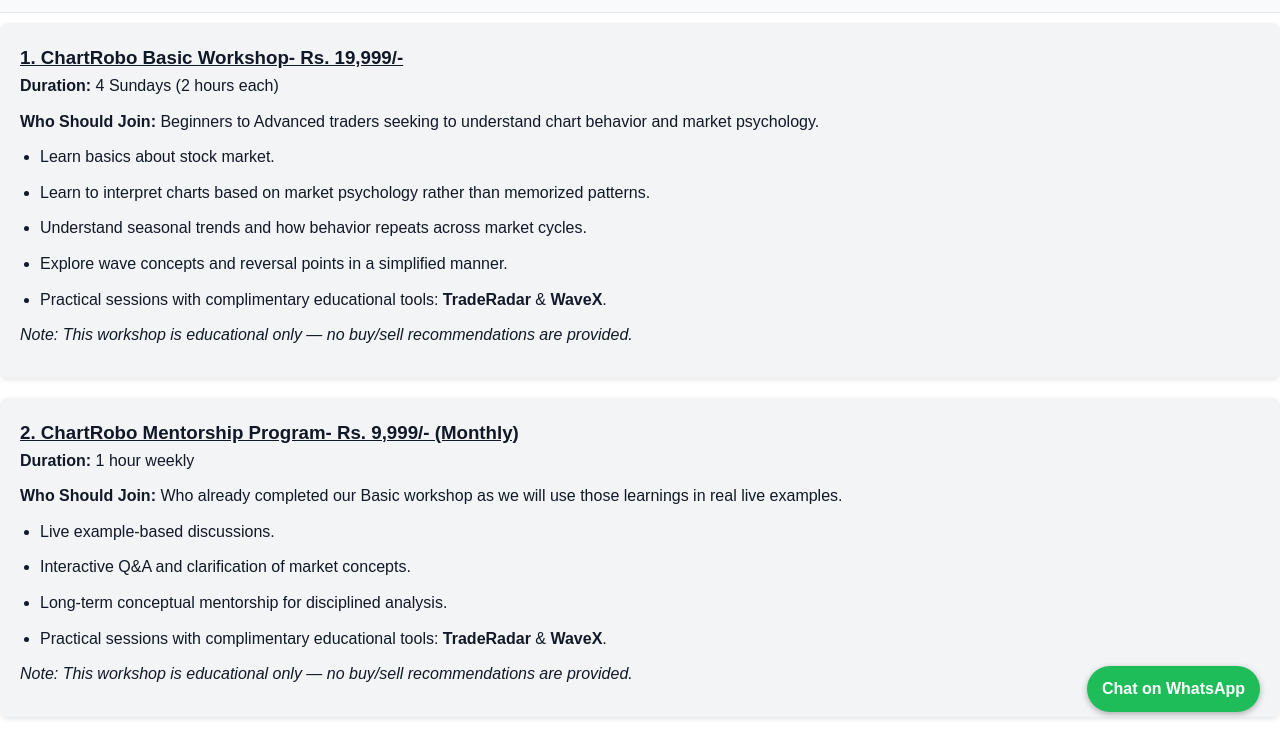
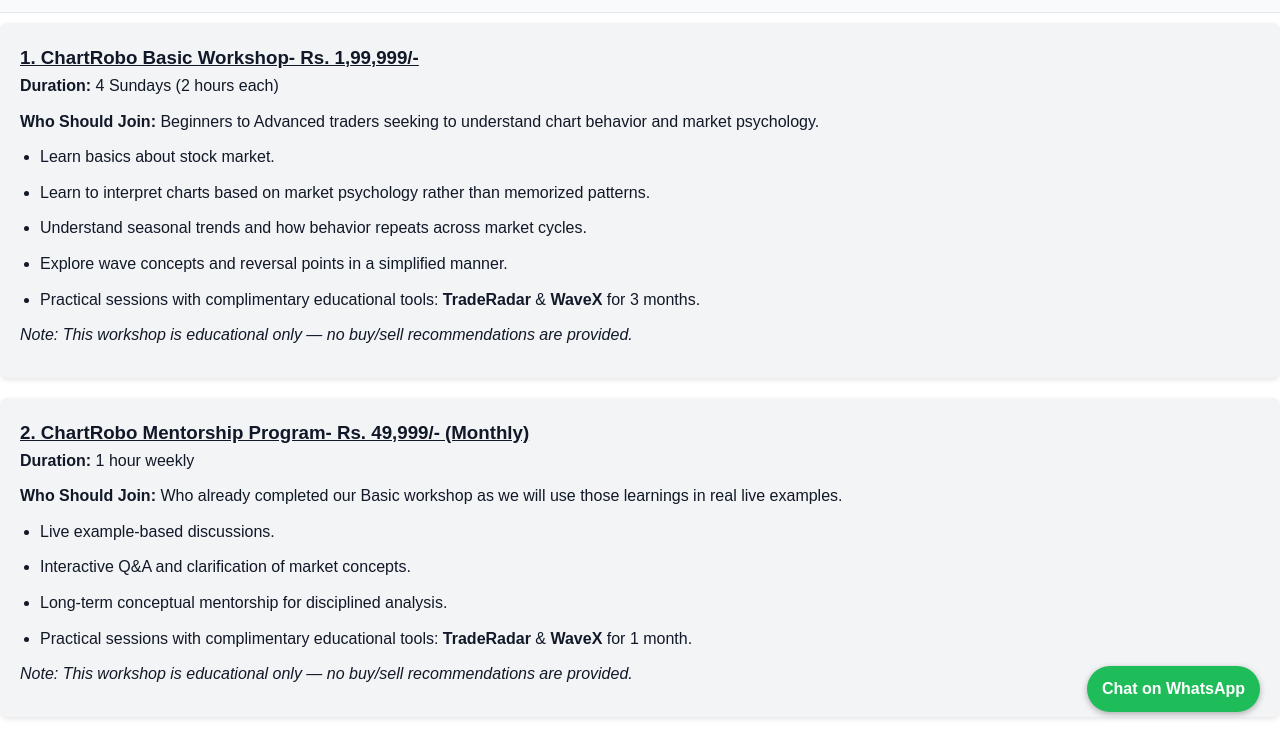
Before and after one commit to chartrobo/chartrobo.com, a plain HTML site: page courses.html in a window 1280 px wide. Shown: the part 68-800 px from the top of the page. Drawn offline with Linux system fonts and the light colour scheme.

Commit message:
Update courses.html

```diff
--- a/courses.html
+++ b/courses.html
@@ -51,7 +51,7 @@
 
     <main>
         <section class="content-box">
-            <h3><u>1. ChartRobo Basic Workshop- Rs. 19,999/-</u></h3>
+            <h3><u>1. ChartRobo Basic Workshop- Rs. 1,99,999/-</u></h3>
             <p><strong>Duration:</strong> 4 Sundays (2 hours each)</p>
             <p><strong>Who Should Join:</strong> Beginners to Advanced traders seeking to understand chart behavior and market psychology.</p>
             <ul>
@@ -59,20 +59,20 @@
 		<li>Learn to interpret charts based on market psychology rather than memorized patterns.</li>
                 <li>Understand seasonal trends and how behavior repeats across market cycles.</li>
                 <li>Explore wave concepts and reversal points in a simplified manner.</li>
-                <li>Practical sessions with complimentary educational tools: <strong>TradeRadar</strong> & <strong>WaveX</strong>.</li>
+                <li>Practical sessions with complimentary educational tools: <strong>TradeRadar</strong> & <strong>WaveX</strong> for 3 months.</li>
             </ul>
             <p><i>Note: This workshop is educational only — no buy/sell recommendations are provided.</i></p>
         </section>
 
         <section class="content-box">
-            <h3><u>2. ChartRobo Mentorship Program- Rs. 9,999/- (Monthly)</u></h3>
+            <h3><u>2. ChartRobo Mentorship Program- Rs. 49,999/- (Monthly)</u></h3>
             <p><strong>Duration:</strong> 1 hour weekly</p>
 	    <p><strong>Who Should Join:</strong> Who already completed our Basic workshop as we will use those learnings in real live examples.</p>
             <ul>
                 <li>Live example-based discussions.</li>
                 <li>Interactive Q&A and clarification of market concepts.</li>
                 <li>Long-term conceptual mentorship for disciplined analysis.</li>
-		<li>Practical sessions with complimentary educational tools: <strong>TradeRadar</strong> & <strong>WaveX</strong>.</li>
+		<li>Practical sessions with complimentary educational tools: <strong>TradeRadar</strong> & <strong>WaveX</strong> for 1 month.</li>
             </ul>
 	<p><i>Note: This workshop is educational only — no buy/sell recommendations are provided.</i></p>
         </section>
```
